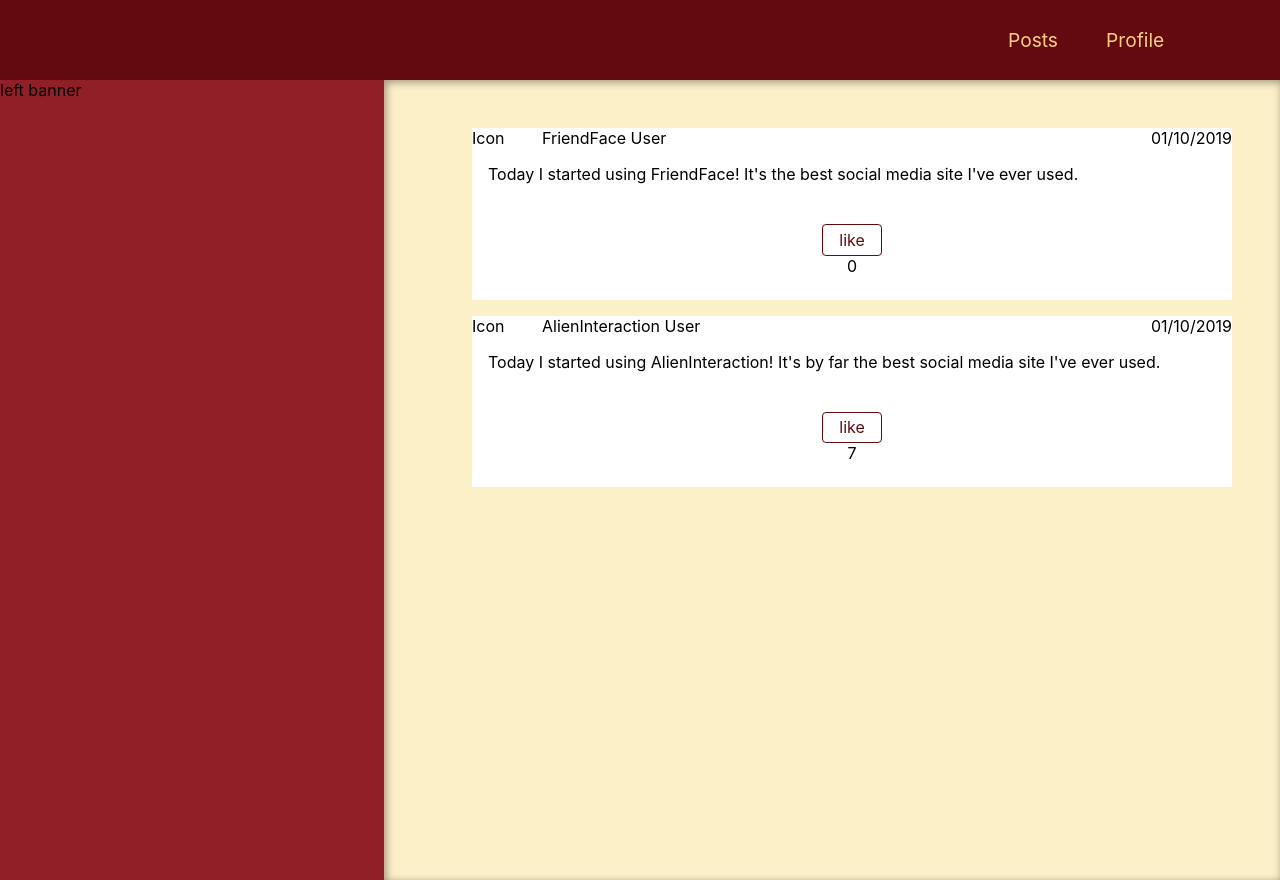
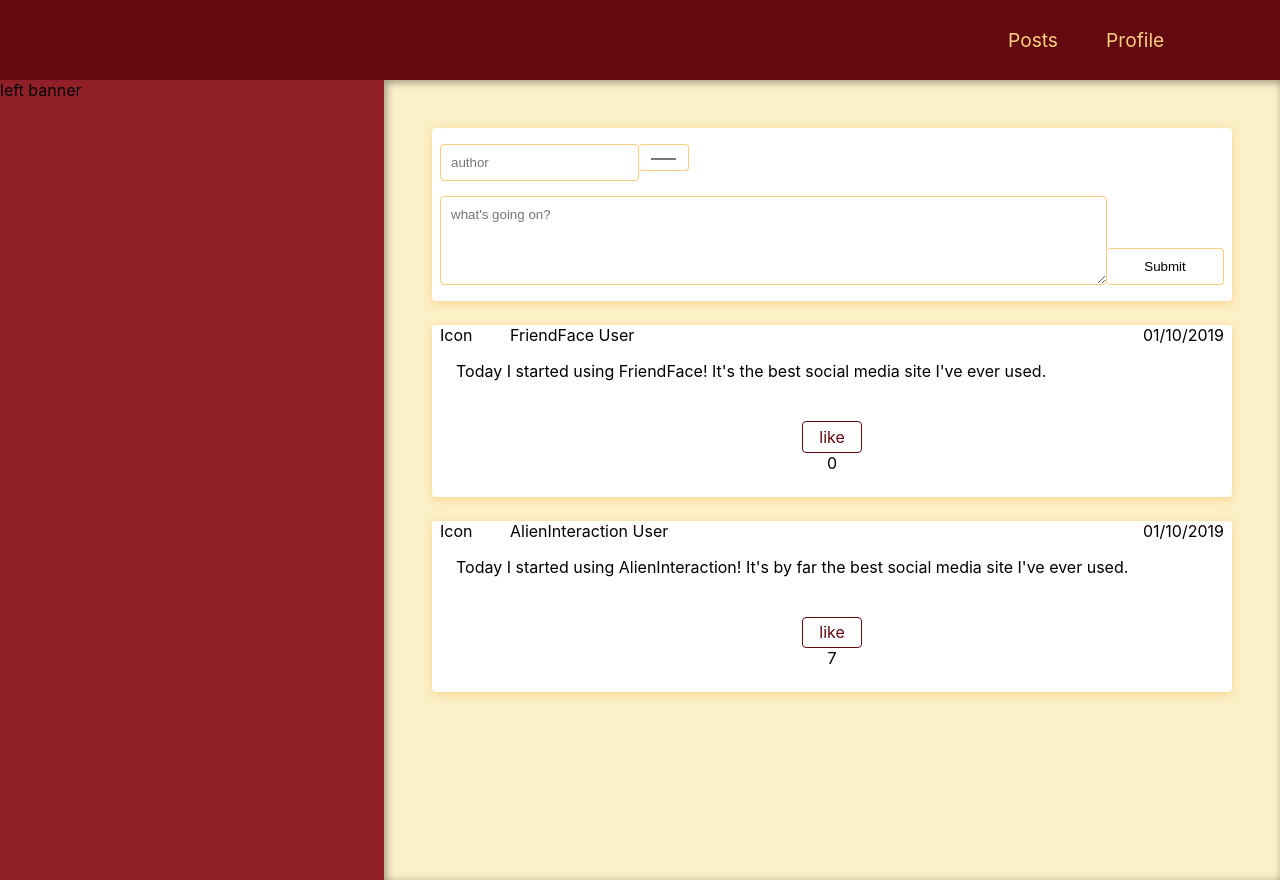
Before and after one commit to gpellizzari-scottlogic/friendface-react, a React (Create React App) app: page / in a window 1280 px wide. Shown: the top 880 px of the page. Built offline with nearby package versions, Linux system fonts and the light colour scheme.

Commit message:
added form and functionality to retrieve data from form

```diff
--- /dev/null
+++ b/src/Components/Posts/NewPostForm.js
@@ -0,0 +1,49 @@
+import Card from "../UI/Card";
+import classes from "./NewPostForm.module.css";
+import { useRef } from "react";
+
+function NewPostForm() {
+  const authorInputRef = useRef();
+  const postInputRef = useRef();
+
+  function submitHandler(event) {
+    event.preventDefault();
+    const enteredAuthor = authorInputRef.current.value;
+    const enteredPost = postInputRef.current.value;
+    const postData = {
+      author: enteredAuthor,
+      content: enteredPost,
+    };
+    console.log(postData);
+  }
+
+  return (
+    <Card>
+      <form className={classes.parent} onSubmit={submitHandler}>
+        <input
+          className={classes.div1}
+          required
+          placeholder="author"
+          ref={authorInputRef}
+        />
+        <input
+          className={`${classes.div2} ${classes.right_button}`}
+          type="color"
+        />
+        <textarea
+          className={classes.div3}
+          required
+          rows="4"
+          placeholder="what's going on?"
+          ref={postInputRef}
+        ></textarea>
+        <input
+          className={`${classes.div4} ${classes.right_button}`}
+          type="submit"
+        ></input>
+      </form>
+    </Card>
+  );
+}
+
+export default NewPostForm;
--- /dev/null
+++ b/src/Components/Posts/NewPostForm.module.css
@@ -0,0 +1,45 @@
+form {
+  display: grid;
+}
+
+.parent {
+  padding: 1rem 0;
+  display: grid;
+  grid-template-columns: repeat(6, 1fr);
+  grid-template-rows: repeat(3, 1fr);
+  grid-column-gap: 0px;
+  grid-row-gap: 15px;
+}
+
+.right_button {
+  border-left: 0px;
+}
+
+.div1 {
+  grid-area: 1 / 1 / 2 / 2;
+}
+.div2 {
+  grid-area: 1 / 2 / 2 / 7;
+}
+.div3 {
+  grid-area: 2 / 1 / 4 / 6;
+}
+.div4 {
+  grid-area: 3 / 6 / 4 / 7;
+}
+
+input,
+textarea {
+  border-radius: 4px;
+  padding: 10px;
+  font-family: "Kanit", sans-serif;
+  border: solid 1px #face7f;
+  outline: 0;
+  background-color: var(--postColor);
+}
+
+input:hover,
+input:focus,
+textarea:hover {
+  border-color: #630a10;
+}
--- a/src/Components/Posts/Post.module.css
+++ b/src/Components/Posts/Post.module.css
@@ -1,6 +1,5 @@
 .item {
-  margin: 1rem 0;
-  background-color: white;
+  margin: 1.5rem 0;
 }
 
 .post_header {
--- a/src/Components/Posts/PostList.js
+++ b/src/Components/Posts/PostList.js
@@ -1,10 +1,12 @@
+import Card from "../UI/Card";
 import Post from "./Post";
 
 function PostList(props) {
   console.log(props.posts);
   return (
-    <ul>
+    <div>
       {props.posts.map((post) => (
+        <Card>
           <Post
             key={post.id}
             id={post.id}
@@ -13,8 +15,9 @@ function PostList(props) {
             content={post.content}
             likes={post.likes}
           />
+        </Card>
       ))}
-    </ul>
+    </div>
   );
 }
 
--- a/src/Components/UI/Card.js
+++ b/src/Components/UI/Card.js
@@ -1,7 +1,7 @@
 import classes from "./Card.module.css";
 
-function Card() {
-    return <div></div>;
+function Card({children}) {
+    return <div className={classes.card}>{children}</div>;
 }
 
 export default Card;
--- a/src/Components/UI/Card.module.css
+++ b/src/Components/UI/Card.module.css
@@ -1,5 +1,6 @@
 .card {
     background-color: white;
-    border-radius: 6px;
-    box-shadow: 0 2px 8px rgba(0, 0, 0, 0.2);
+    border-radius: 4px;
+    box-shadow: 0 2px 8px rgba(250, 206, 127, 0.85);
+    padding: 0px 0.5rem;
   }
--- a/src/Pages/PostsPage.js
+++ b/src/Pages/PostsPage.js
@@ -1,6 +1,6 @@
-
-
+import NewPostForm from "../Components/Posts/NewPostForm";
 import PostList from "../Components/Posts/PostList";
+import Card from "../Components/UI/Card";
 
 const EXAMPLE_POSTS = [
   {
@@ -9,7 +9,7 @@ const EXAMPLE_POSTS = [
     date: "01/10/2019",
     likes: 0,
     content:
-      "Today I started using FriendFace! It's the best social media site I've ever used."
+      "Today I started using FriendFace! It's the best social media site I've ever used.",
   },
   {
     id: 2,
@@ -17,14 +17,15 @@ const EXAMPLE_POSTS = [
     date: "01/10/2019",
     likes: 7,
     content:
-      "Today I started using AlienInteraction! It's by far the best social media site I've ever used."
+      "Today I started using AlienInteraction! It's by far the best social media site I've ever used.",
   },
 ];
 
 function PostsPage() {
   return (
     <div>
-       <PostList posts={EXAMPLE_POSTS}/>
+      <NewPostForm />
+      <PostList posts={EXAMPLE_POSTS} />
     </div>
   );
 }
```
Lines whose indentation alone changed are shown as unchanged.
